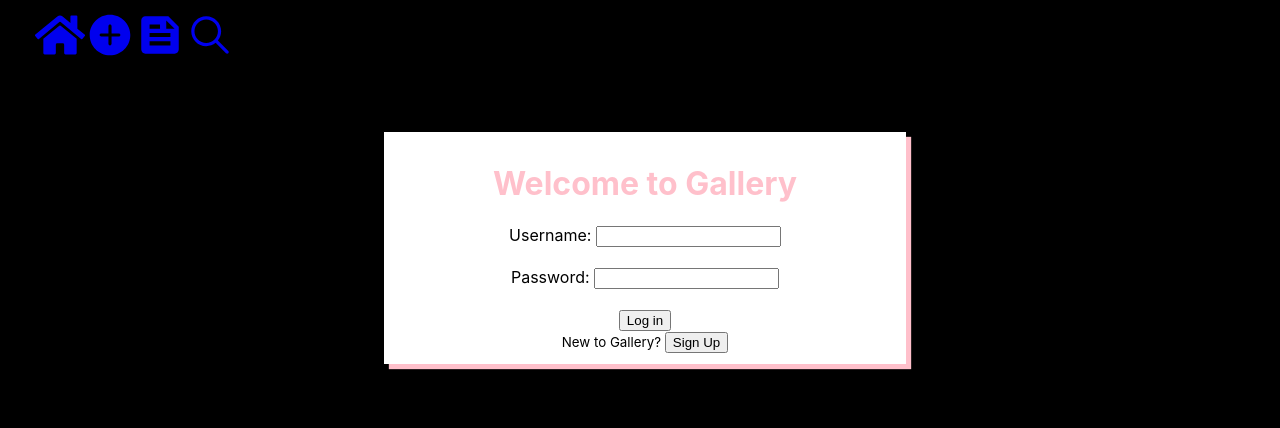
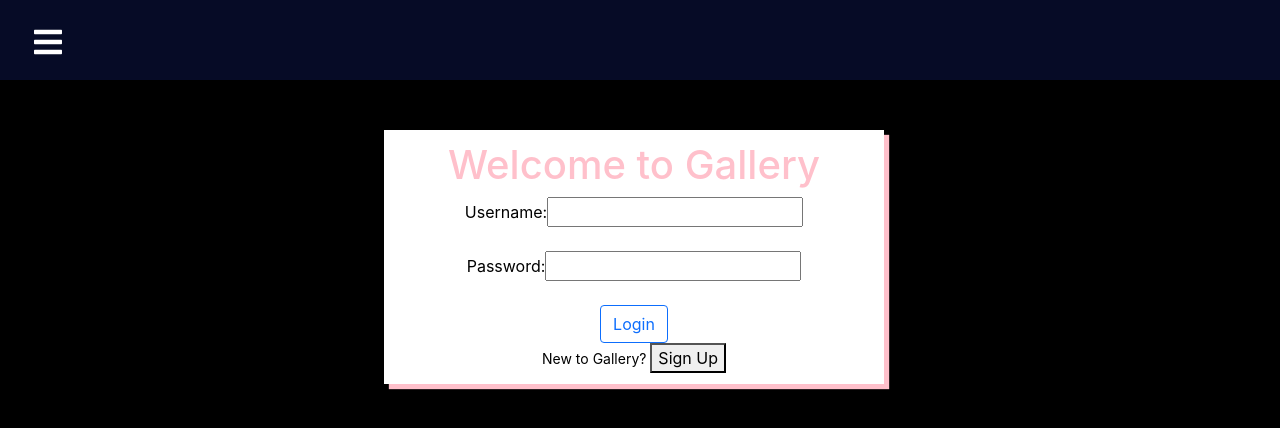
Before and after one commit to kvankerkhove/phase2project, a React (Create React App) app in the folder phase2project/: page / in a window 1280 px wide. Shown: the top 428 px of the page. Built offline with nearby package versions, Linux system fonts and the light colour scheme; data requests are answered from the project's data file.

Commit message:
bootstrap sidebar

```diff
--- a/phase2project/package.json
+++ b/phase2project/package.json
@@ -7,6 +7,8 @@
     "@testing-library/react": "^13.2.0",
     "@testing-library/user-event": "^13.5.0",
     "bootstrap": "^5.1.3",
+    "jquery": "^3.6.0",
+    "popper.js": "^1.16.1",
     "react": "^18.1.0",
     "react-bootstrap": "^2.3.1",
     "react-dom": "^18.1.0",
--- a/phase2project/src/components/Form.js
+++ b/phase2project/src/components/Form.js
@@ -28,7 +28,7 @@ function Form({renderData, isLoggedIn, currentId, posts}) {
 
   function handleChange(e) {
     const {name, value} = e.target
-    setForm((prevForm => ({...prevForm, [name]: value, id: parseInt(uuidv4(), 10)})))
+    setForm((prevForm => ({...prevForm, [name]: value, id: uuidv4()})))
   }
 
   function handleSubmit (e) {
--- a/phase2project/src/components/Login.js
+++ b/phase2project/src/components/Login.js
@@ -1,6 +1,7 @@
 import React, { useState} from 'react'
 import Signup from './Signup'
 import styled from 'styled-components'
+import Button from 'react-bootstrap/Button'
 
 const Div = styled.div`
     border: 1px solid white;
@@ -63,7 +64,8 @@ function Login({handleLogin, users, updatedUsers, updateUsers}) {
             </div>
             {loginIsCorrect ? null : <small style={{color: "red"}}>username or password is incorrect</small>}
             <br></br>
-            <input type="submit" value="Log in"/>
+            {/* <input type="submit" value="Log in"/> */}
+            <Button type="submit" variant="outline-primary">Login</Button>{' '}
         </form>
         {signUp
         ? <Signup onSignUpClick={onSignUpClick} />
--- a/phase2project/src/components/NavBar.js
+++ b/phase2project/src/components/NavBar.js
@@ -1,12 +1,56 @@
-import React from 'react';
-import { NavLink } from 'react-router-dom';
-import { FaHome } from 'react-icons/fa';
-import { IoIosAddCircle, IoIosSearch }  from 'react-icons/io';
-import { MdFeed } from 'react-icons/md';
+import React, { useState } from 'react';
+import { Link } from 'react-router-dom';
+import { SidebarData } from './Sidebar'
+import * as FaIcons from 'react-icons/fa';
+import * as AiIcons from 'react-icons/ai'
+// import { FaHome } from 'react-icons/fa';
+// import { IoIosAddCircle, IoIosSearch }  from 'react-icons/io';
+// import { MdFeed } from 'react-icons/md';
+import Nav from 'react-bootstrap/Nav'
+import { IconContext } from 'react-icons'
 
 function NavBar({handleExploreRefresh}) {
+    const [sidebar, setSidebar] = useState(false)
+
+    const showSidebar = () => setSidebar(!sidebar)
+
   return (
-    <div className="nav-bar">
+    <>
+        <IconContext.Provider value={{ color: '#fff'}}>
+            <div className='navbar'>
+            <Link to='#' className='menu-bars'>
+                <FaIcons.FaBars onClick={showSidebar} />
+            </Link>
+            </div>
+            <nav className={sidebar ? 'nav-menu active' : 'nav-menu'}>
+            <ul className='nav-menu-items' onClick={showSidebar}>
+                <li className='navbar-toggle'>
+                <Link to='#' className='menu-bars'>
+                    <AiIcons.AiOutlineClose />
+                </Link>
+                </li>
+                {SidebarData.map((item, index) => {
+                return (
+                    <li key={index} className={item.cName}>
+                    <Link to={item.path}>
+                        {item.icon}
+                        <span>{item.title}</span>
+                    </Link>
+                    </li>
+                );
+                })}
+            </ul>
+            </nav>
+        </IconContext.Provider>
+    </>
+
+  )
+}
+
+export default NavBar;
+
+
+{/* <div className="nav-bar">
     <NavLink className="nav-link" to="/">
         <FaHome />
     </NavLink>
@@ -19,8 +63,4 @@ function NavBar({handleExploreRefresh}) {
     <NavLink className="nav-link" to="/explore">
         <IoIosSearch onClick={handleExploreRefresh} />
     </NavLink>
-    </div>
-  )
-}
-
-export default NavBar;
+</div> */}
--- /dev/null
+++ b/phase2project/src/components/Sidebar.js
@@ -0,0 +1,31 @@
+import React from 'react';
+import { FaHome } from 'react-icons/fa';
+import { IoIosAddCircle, IoIosSearch }  from 'react-icons/io';
+import { MdFeed } from 'react-icons/md';
+
+export const SidebarData = [
+  {
+    title: 'Home',
+    path: '/',
+    icon: <FaHome />,
+    cName: 'nav-text'
+  },
+  {
+    title: 'Form',
+    path: '/new',
+    icon: <IoIosAddCircle />,
+    cName: 'nav-text'
+  },
+  {
+    title: 'Posts',
+    path: '/posts',
+    icon: <MdFeed/>,
+    cName: 'nav-text'
+  },
+  {
+    title: 'Explore',
+    path: '/explore',
+    icon: <IoIosSearch />,
+    cName: 'nav-text'
+  }
+];
--- a/phase2project/src/db.json
+++ b/phase2project/src/db.json
@@ -4,13 +4,27 @@
       "id": 1,
       "username": "kvankerkhove",
       "password": "1234",
-      "posts": []
+      "posts": [
+        {
+          "img_url": "https://imagesvc.meredithcorp.io/v3/mm/image?url=https%3A%2F%2Fstatic.onecms.io%2Fwp-content%2Fuploads%2Fsites%2F47%2F2020%2F08%2F13%2Fborder-collie-pup-walking-688060557-2000.jpg",
+          "caption": "cute puppy",
+          "location": "",
+          "id": "31312c5e-d267-46fd-ac30-f3c984c48e4c"
+        }
+      ]
     },
     {
       "id": 2,
       "username": "jnewman",
       "password": "5678",
-      "posts": []
+      "posts": [
+        {
+          "img_url": "https://imagesvc.meredithcorp.io/v3/mm/image?url=https%3A%2F%2Fstatic.onecms.io%2Fwp-content%2Fuploads%2Fsites%2F47%2F2020%2F08%2F13%2Fborder-collie-pup-walking-688060557-2000.jpg",
+          "caption": "dfdf",
+          "location": "",
+          "id": 9
+        }
+      ]
     },
     {
       "username": "jessica",
--- a/phase2project/src/index.css
+++ b/phase2project/src/index.css
@@ -25,8 +25,83 @@ code {
   padding:20px;
 }
 
+/* SideBar css */
+
+.navbar {
+  background-color: #060b26;
+  height: 80px;
+  display: flex;
+  justify-content: start;
+  align-items: center;
+}
+
+.menu-bars {
+  margin-left: 2rem;
+  font-size: 2rem;
+  background: none;
+}
+
+.nav-menu {
+  background-color: #060b26;
+  width: 250px;
+  height: 100vh;
+  display: flex;
+  justify-content: center;
+  position: fixed;
+  top: 0;
+  left: -100%;
+  transition: 850ms;
+}
+
+.nav-menu.active {
+  left: 0;
+  transition: 350ms;
+}
+
+.nav-text {
+  display: flex;
+  justify-content: start;
+  align-items: center;
+  padding: 8px 0px 8px 16px;
+  list-style: none;
+  height: 60px;
+}
+
+.nav-text a {
+  text-decoration: none;
+  color: #f5f5f5;
+  font-size: 18px;
+  width: 95%;
+  height: 100%;
+  display: flex;
+  align-items: center;
+  padding: 0 16px;
+  border-radius: 4px;
+}
+
+.nav-text a:hover {
+  background-color: #1a83ff;
+}
+
+.nav-menu-items {
+  width: 100%;
+}
+
+.navbar-toggle {
+  background-color: #060b26;
+  width: 100%;
+  height: 80px;
+  display: flex;
+  justify-content: start;
+  align-items: center;
+}
+
+span {
+  margin-left: 16px;
+}
+
 /* Nav Bar Styling*/
-.nav-link {
+/* .nav-link {
   text-align: center;
   justify-content: center;
   align-items: center;
@@ -36,13 +111,13 @@ code {
   padding: 10px;
   width: 250px;
   font-size: 50px;
-}
+} */
 
 /* Explore page styling */
 .gallery-container {
   width: 100vw;
   height: 100vh;
-  position: relative;
+  /* position: relative; */
   display: flex;
   justify-content: space-between;
   flex-wrap: wrap;
@@ -76,11 +151,12 @@ code {
   height: 50%;
   padding: 10px;
   background-color: white;
-  /* box-shadow: 5px 5px 0px 0px pink; */
+  box-shadow: 5px 5px 0px 0px pink;
   margin-top: 20px;
   display: flex;
   flex-direction: column;
 }
+
 
 .deletebutton {
   font-size: 10px;
--- a/phase2project/src/index.js
+++ b/phase2project/src/index.js
@@ -1,3 +1,7 @@
+import 'bootstrap/dist/css/bootstrap.min.css';
+import $ from 'jquery';
+import Popper from 'popper.js';
+import 'bootstrap/dist/js/bootstrap.bundle.min';
 import React from 'react';
 import ReactDOM from 'react-dom/client';
 import { BrowserRouter as Router} from "react-router-dom"
```
Also changed, not shown: 1 other file (tests, documents, lock files or other folders). Lines whose indentation alone changed are shown as unchanged.
